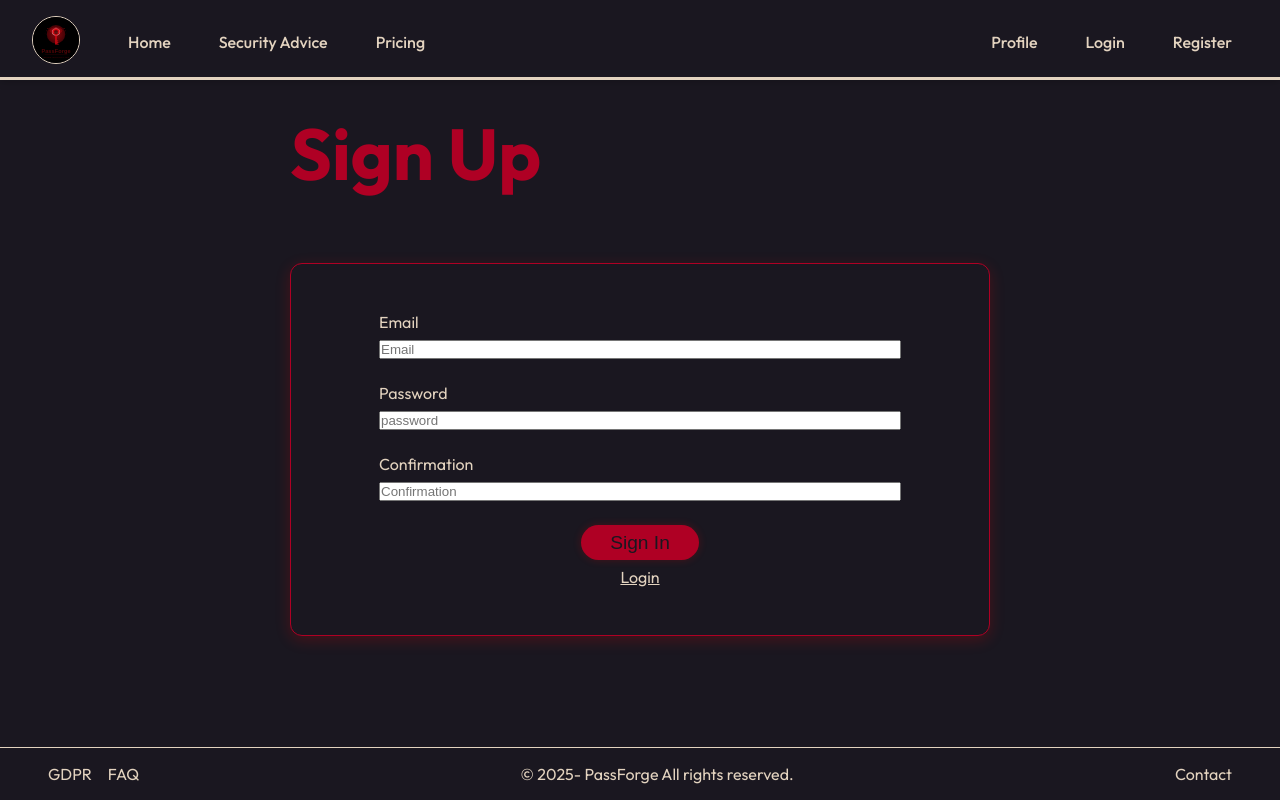
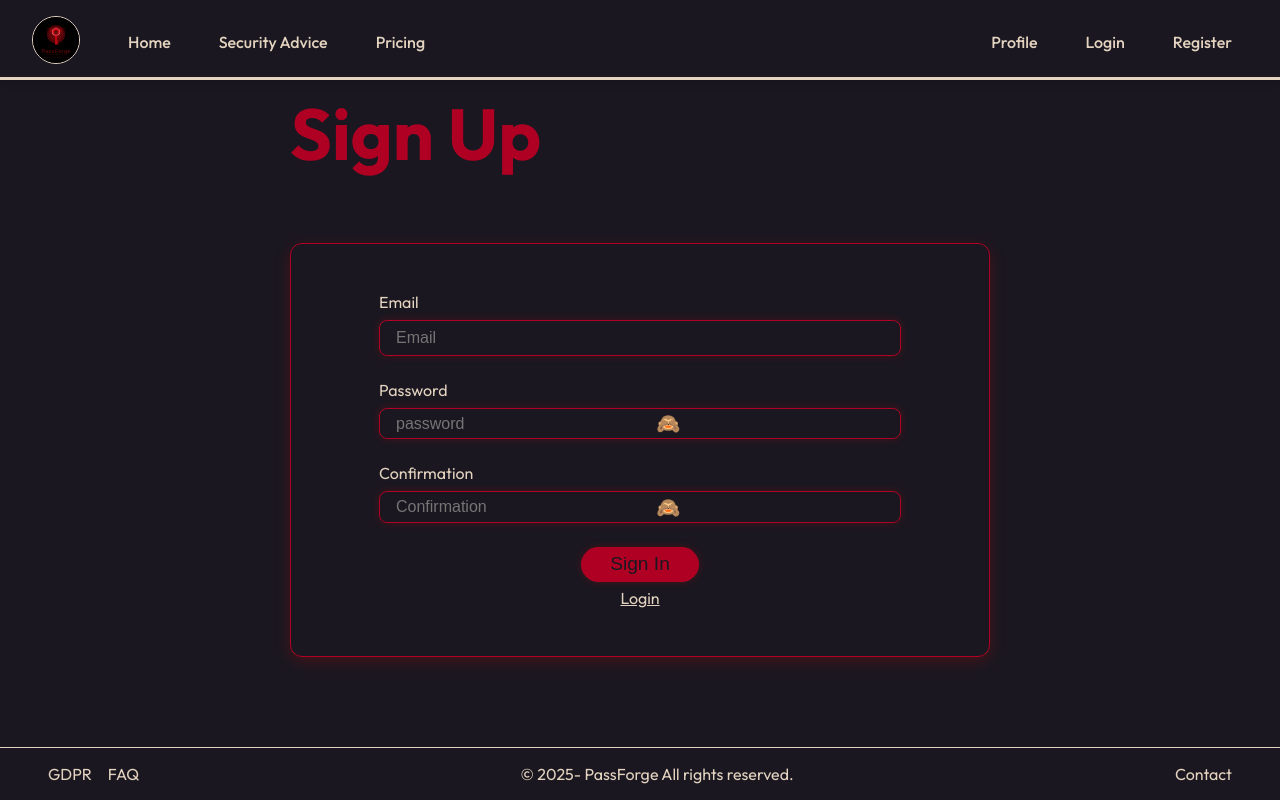
Before and after one commit to PassForgeTHP/React_Passforge, a React (Vite) app: page /register in a window 1280 px wide. Built offline with nearby package versions, Linux system fonts and the light colour scheme.

Commit message:
added hide/view password on register

```diff
--- a/src/pages/Register.jsx
+++ b/src/pages/Register.jsx
@@ -1,6 +1,7 @@
 import { useContext, useState } from "react";
 import { AuthContext } from "../contexts/AuthContext";
 import { useNavigate, Link } from "react-router-dom";
+import ViewPassword from "../components/ViewPassword";
 
 function Register() {
   const { login } = useContext(AuthContext);
@@ -46,22 +47,21 @@ function Register() {
                 value={email}
                 onChange={(e) => setEmail(e.target.value)}
                 placeholder="Email"
+                className="email-input"
               />
             </div>
 
             <div className="form-group">
               <label htmlFor="password">Password</label>
-              <input
-                value={password}
-                onChange={(e) => setPassword(e.target.value)}
-                type="password"
-                placeholder="password"
-              />
-            </div>
+              <ViewPassword
+              value={password}
+              onChange={(e)=>setPassword(e.target.value)}
+              placeholder='password'
+              /></div>
 
             <div className="form-group">
               <label htmlFor="confirmation">Confirmation</label>
-              <input
+              <ViewPassword
                 value={passwordConfirmation}
                 onChange={(e) => setPasswordConfirmation(e.target.value)}
                 type="password"
--- a/src/styles/form.css
+++ b/src/styles/form.css
@@ -103,12 +103,15 @@ form button:hover{
 .view-hide-pwd{
   margin-left: 50px;
   background: var(--dark);
-  border: 1px solid var(--dark);
+  border: none !important;
   padding: 0.1rem 0.2rem !important;
   box-shadow: none !important;
+  background: var(--dark)!important;
 }
 
 .view-hide-pwd:hover{
   cursor: pointer;
-  background: var(--dark);
+  background: var(--dark)!important;
+   box-shadow: none !important;
+   border: none !important;
 }
```
